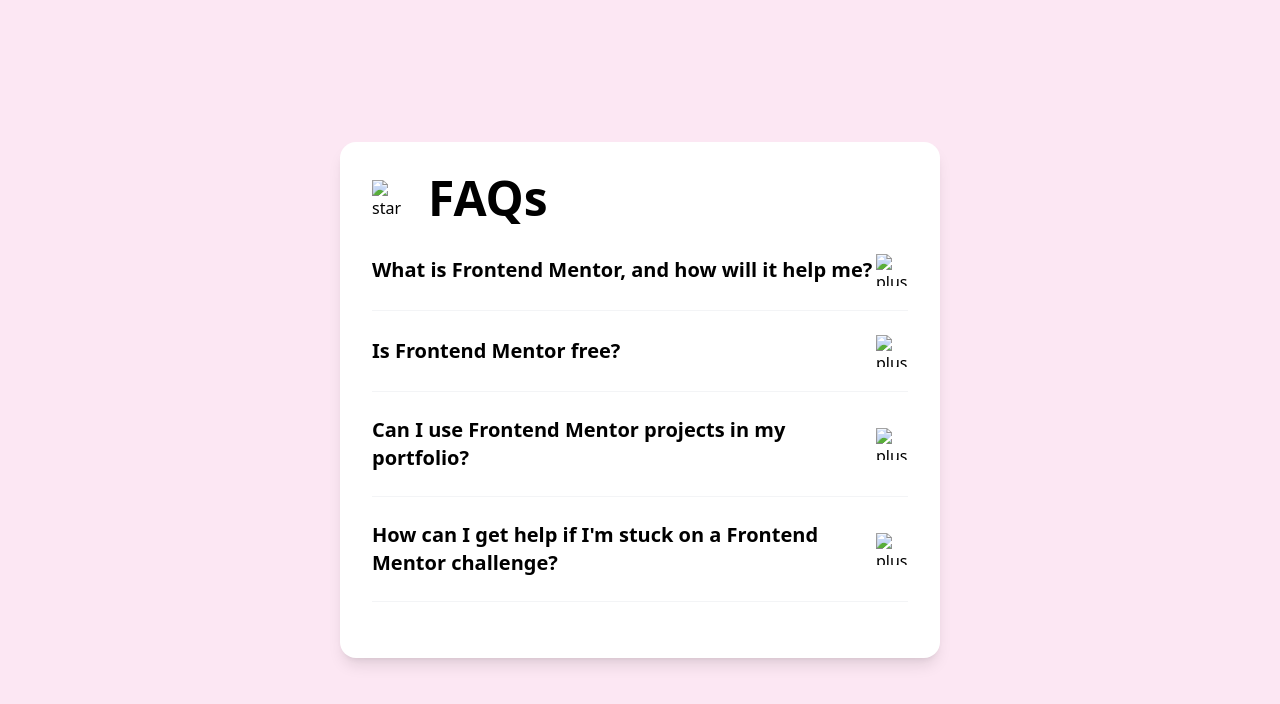
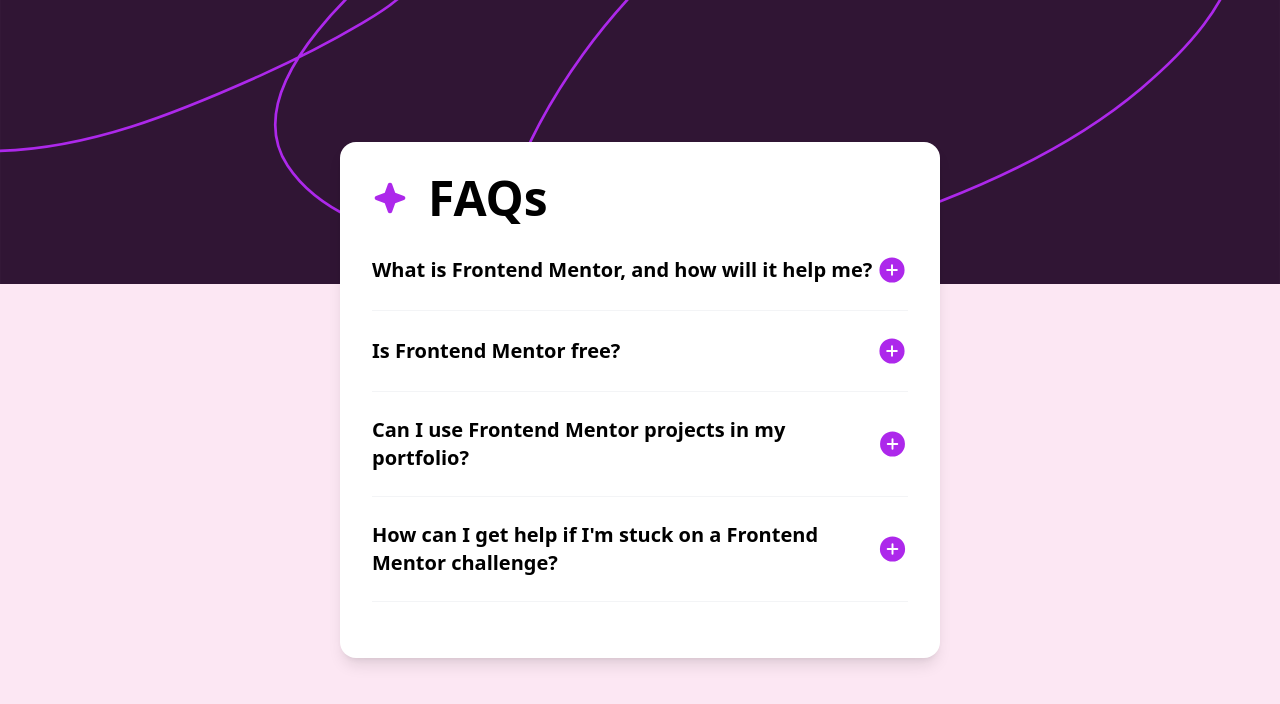
Before and after one commit to amarsingh789/faq-accordion, a website: page docs/index.html in a window 1280 px wide. Drawn offline with Linux system fonts and the light colour scheme; the site is published under a folder, as on GitHub Pages, so addresses that start at the root find nothing.

Commit message:
moved project files to docs for GitHub Pages

```diff
--- a/src/index.html
+++ b/docs/index.html
@@ -4,7 +4,7 @@
   <meta charset="UTF-8">
   <meta name="viewport" content="width=device-width, initial-scale=1.0"> <!-- displays site properly based on user's device -->
 
-  <link rel="icon" type="image/png" sizes="32x32" href="/assets/images/favicon-32x32.png">
+  <link rel="icon" type="image/png" sizes="32x32" href="assets/images/favicon-32x32.png">
   <link rel="stylesheet" href="output.css">
 
   <title>Frontend Mentor | FAQ accordion</title>
@@ -17,19 +17,19 @@
 </head>
 <body class="bg-pink-100 relative">
     <div class="img-box absolute top-0 left-0 w-full">
-      <img src="/assets/images/background-pattern-desktop.svg" alt="" class="w-full object-cover">
+      <img src="assets/images/background-pattern-desktop.svg" alt="" class="w-full object-cover">
     </div>
   <div class="content-box flex flex-col justify-center items-center min-h-screen relative z-10">
       <div class="item w-full max-w-[600px] h-auto p-6 bg-white text-black rounded-2xl shadow-lg md:p-8">
         <div class="img-box flex items-center gap-3 md:gap-5 mb-6">
-          <img src="/assets/images/icon-star.svg" alt="star" class="w-9 h-9">
+          <img src="assets/images/icon-star.svg" alt="star" class="w-9 h-9">
           <h2 class="text-5xl font-bold">FAQs</h2>
         </div>
         <div class="box mt-8">
           <div class="box-item-01 border-b border-gray-100 pb-6 mb-6">
             <div class="question flex items-center justify-between">
               <p class="text-xl font-semibold">What is Frontend Mentor, and how will it help me?</p>
-              <img src="/assets/images/icon-plus.svg" alt="plus_btn" class="cursor-pointer w-8 h-8">
+              <img src="assets/images/icon-plus.svg" alt="plus_btn" class="cursor-pointer w-8 h-8">
             </div>
             <div class="answer hidden mt-4">
               <p class="text-gray-500 text-base md:text-lg leading-relaxed">
@@ -42,7 +42,7 @@
           <div class="box-item-02 mt-4 border-b border-gray-100 pb-6 mb-6">
             <div class="question flex items-center justify-between">
               <p class="text-xl font-semibold">Is Frontend Mentor free?</p>
-              <img src="/assets/images/icon-plus.svg" alt="plus_btn" class="cursor-pointer w-8 h-8">
+              <img src="assets/images/icon-plus.svg" alt="plus_btn" class="cursor-pointer w-8 h-8">
             </div>
             <div class="answer hidden mt-4">
               <p class="text-gray-500 text-base md:text-lg leading-relaxed">
@@ -54,7 +54,7 @@
           <div class="box-item-03 mt-4 border-b border-gray-100 pb-6 mb-6">
             <div class="question flex items-center justify-between">
               <p class="text-xl font-semibold">Can I use Frontend Mentor projects in my portfolio?</p>
-              <img src="/assets/images/icon-plus.svg" alt="plus_btn" class="cursor-pointer w-8 h-8">
+              <img src="assets/images/icon-plus.svg" alt="plus_btn" class="cursor-pointer w-8 h-8">
             </div>
             <div class="answer hidden mt-4">
               <p class="text-gray-500 text-base md:text-lg leading-relaxed">
@@ -66,7 +66,7 @@
           <div class="box-item-04 mt-4 border-b border-gray-100 pb-6 mb-6">
             <div class="question flex items-center justify-between">
               <p class="text-xl font-semibold">How can I get help if I'm stuck on a Frontend Mentor challenge?</p>
-              <img src="/assets/images/icon-plus.svg" alt="plus_btn" class="cursor-pointer w-8 h-8">
+              <img src="assets/images/icon-plus.svg" alt="plus_btn" class="cursor-pointer w-8 h-8">
             </div>
             <div class="answer hidden mt-4">
               <p class="text-gray-500 text-base md:text-lg leading-relaxed">
--- a/src/script.js
+++ b/docs/script.js
@@ -11,12 +11,12 @@
         //sab answer close karo & icon reset karo
         document.querySelectorAll(".answer").forEach((ans) => ans.classList.add("hidden"));
         document.querySelectorAll(".question img").forEach((icon) => {
-            icon.src = "/assets/images/icon-plus.svg"
+            icon.src = "assets/images/icon-plus.svg"
         });
         //agar already open nhi tha to isko open karo
         if(!isOpen){
             answer.classList.remove("hidden");
-            icon.src = "/assets/images/icon-minus.svg";
+            icon.src = "assets/images/icon-minus.svg";
         }
     });
 })
--- a/tailwind.config.js
+++ b/tailwind.config.js
@@ -1,6 +1,6 @@
  /** @type {import('tailwindcss').Config} */
 export default {
-   content: ["./src/**/*.{html,js}"],
+   content: ["./docs/**/*.{html,js}"],
    theme: {
      extend: {},
    },
```
Also changed, not shown: docs/assets/fonts/OFL.txt (renamed from assets/fonts/OFL.txt), docs/assets/fonts/README.txt (renamed from assets/fonts/README.txt), docs/assets/fonts/WorkSans-Italic-VariableFont_wght.ttf (renamed from assets/fonts/WorkSans-Italic-VariableFont_wght.ttf), docs/assets/fonts/WorkSans-VariableFont_wght.ttf (renamed from assets/fonts/WorkSans-VariableFont_wght.ttf), docs/assets/fonts/static/WorkSans-Bold.ttf (renamed from assets/fonts/static/WorkSans-Bold.ttf), docs/assets/fonts/static/WorkSans-Regular.ttf (renamed from assets/fonts/static/WorkSans-Regular.ttf), docs/assets/fonts/static/WorkSans-SemiBold.ttf (renamed from assets/fonts/static/WorkSans-SemiBold.ttf), docs/assets/images/background-pattern-desktop.svg (renamed from assets/images/background-pattern-desktop.svg), docs/assets/images/background-pattern-mobile.svg (renamed from assets/images/background-pattern-mobile.svg), docs/assets/images/favicon-32x32.png (renamed from assets/images/favicon-32x32.png), docs/assets/images/icon-minus.svg (renamed from assets/images/icon-minus.svg), docs/assets/images/icon-plus.svg (renamed from assets/images/icon-plus.svg), docs/assets/images/icon-star.svg (renamed from assets/images/icon-star.svg), docs/input.css (renamed from src/input.css), 1 more files.
